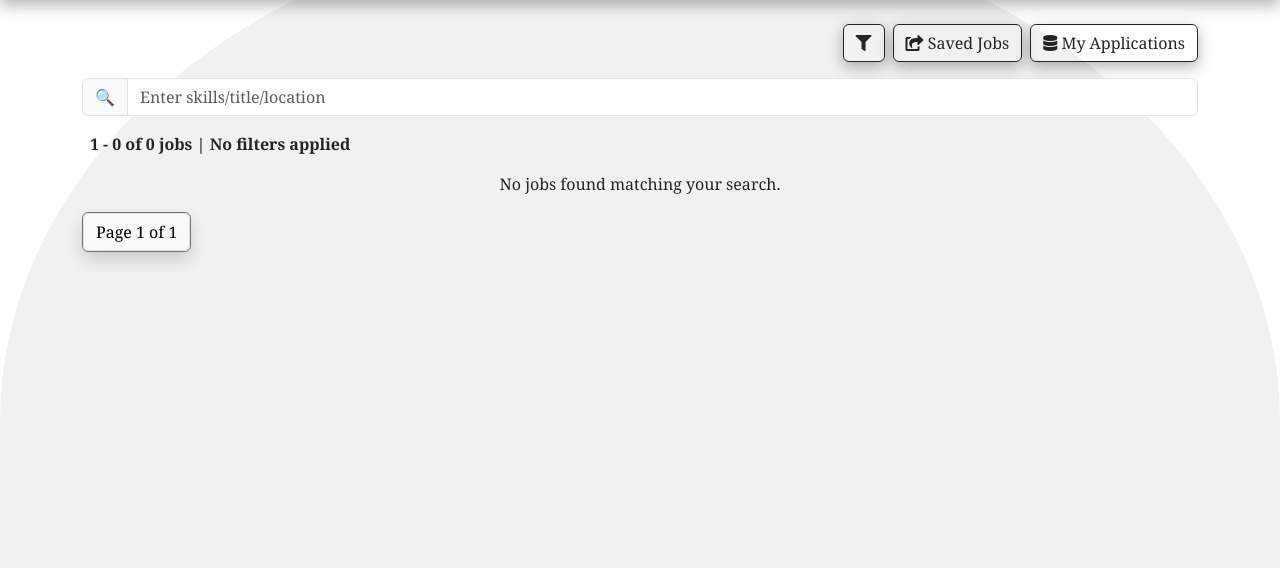
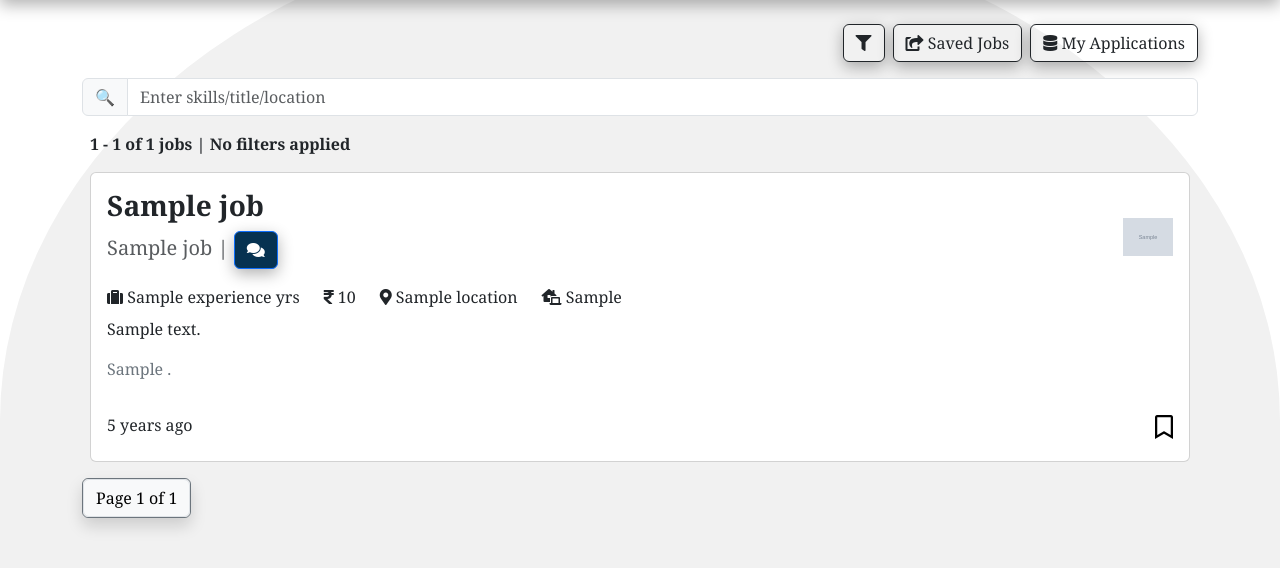
Before and after one commit to hariharen1996/jobsphere, a Django app: page /dashboard/ in a window 1280 px wide. Shown: the part 79-647 px from the top of the page. Run offline with Django 5.2, Linux system fonts and the light colour scheme; a user stored in the database is signed in; tables that the repository leaves empty hold one stand-in row (values such as "Sample post"); grey boxes marked "Sample" are stand-in pictures; a database or web service that is not in the repository returns one stand-in record (values such as "Sample title"); data that the repository does not hold is empty; some libraries are stand-ins or nearby versions.

Commit message:
feat: implement create,update,delete job restapi
update the existing views by fetching data using requests library

feat: update urls.py

```diff
--- a/jobs/templates/jobs/dashboard.html
+++ b/jobs/templates/jobs/dashboard.html
@@ -148,9 +148,9 @@
                 </a>
 
                     <p class="fs-5 text-muted">
-                        {{ result.employer.company_name }}
+                        {{ result.company_name }}
                         |
-                        <a href="{% url 'company_reviews' result.employer.id %}" class="review-link">
+                        <a href="{% url 'company-reviews' result.employer %}">
                            <button class="btn btn-primary main-btn"><i class="fas fa-comments"></i></button>
                         </a>
                     </p>
@@ -158,7 +158,7 @@
 
                 </div>
 
-                <img src="{{ result.employer.company_logo }}" alt="{{ result.employer.company_name }} Logo"
+                <img src="{{ result.company_logo }}" alt="{{ result.company_name }} Logo"
                      class="company-logo ms-auto" />
             </header>
 
--- a/jobs/urls.py
+++ b/jobs/urls.py
@@ -10,13 +10,16 @@ urlpatterns = [
     path('job_details/<int:id>/',views.job_details,name="job_details"),
     path('saved_job/',views.saved_jobs,name='saved_jobs'),
     path('save_job/<int:job_id>/',views.save_job,name='save_job'),
-    path('update_job/<int:id>/',views.update_job,name="update_job"),
-    path('delete_job/<int:id>/',views.delete_job,name='delete_job'),
+    path('update_job/<int:job_id>/',views.update_job,name="update_job"),
+    path('delete_job/<int:job_id>/',views.delete_job,name='delete_job'),
     path('export_jobs_excel/',views.export_jobdata_excel,name='export_jobs_excel'),
     path('apply_jobs/<int:job_id>/',views.apply_jobs,name='apply_jobs'),
     path('job_application/',views.job_applications,name='job_application'),
     path('update_application_skills/<int:id>/',views.update_jobapplication_skills,name='update_application_skills'),
-    path('company_reviews/<int:employer_id>/', views.company_reviews, name='company_reviews'),
+    path('company-reviews/<int:employer_id>/', views.company_reviews, name='company-reviews'),
 
-    path('api/dashboard-api/',api_views.dashboard,name='dashboard-api')
+    path('api/dashboard/',api_views.dashboard,name='dashboard-api'),
+    path('api/create/', api_views.create_job_view, name='create-job-api'),
+    path('api/update/<int:job_id>/', api_views.update_job_view, name='update-job-api'),
+    path('api/delete/<int:job_id>/', api_views.delete_job_view, name='delete-job-api'),
 ]
--- a/jobs/views.py
+++ b/jobs/views.py
@@ -46,7 +46,7 @@ def dashboard(request):
             messages.warning(request, "Please create your employer profile to access the dashboard")
             return redirect('job_home')
 
-    api_url = settings.JOBS_API
+    api_url = "http://127.0.0.1:8000/api/dashboard/"
     params = {
         'search': request.GET.get('search', ''),
         'work_mode': request.GET.get('work_mode', ''),
@@ -161,60 +161,169 @@ def create_job(request):
         messages.warning(request, "You need to create an employer profile before posting jobs.")
         return redirect('job_home')
 
-
     if request.method == 'POST':
         form = JobForm(request.POST)
         if form.is_valid():
             employer = Employer.objects.get(user=request.user)
-            job = form.save(commit=False)
-            job.employer = employer
-            job.save()
-            skill = form.cleaned_data.get('skills')
+            company_name = employer.company_name
+            company_logo = employer.company_logo
+            print(company_name,company_logo)
+            job_data = form.cleaned_data
+            job_data['employer'] = employer.id
+            employer_instance = Employer.objects.get(id=job_data['employer'])
+            job_data['company_name'] = company_name
+            job_data['company_logo'] = company_logo
 
-            if skill:
-                job.skills.set(skill)
-            print(f"skill:{skill}")
-            job.save()
-            return redirect('dashboard')
+            payload = {
+                'employer': employer_instance.id,
+                'title': job_data['title'],
+                'description': job_data['description'],
+                'location': job_data['location'],
+                'salary_range': job_data['salary_range'],
+                'work_mode': job_data['work_mode'],
+                'experience': job_data['experience'],
+                'benefits': job_data['benefits'],
+                'application_deadline': job_data['application_deadline'].strftime('%Y-%m-%d'),
+                'job_category': job_data['job_category'],
+                'role': job_data['role'],
+                'number_of_openings': job_data['number_of_openings'],
+                'status': job_data['status'],
+                'posted_time': timezone.now().strftime('%Y-%m-%d %H:%M:%S'),
+                'skills': [{'job_skills': skill.job_skills} for skill in job_data['skills']],
+                'company_name': company_name,
+                'company_logo': company_logo.url if company_logo else None
+
+            }
+
+
+            token = request.COOKIES.get('access_token')
+
+            if token:
+                api_url = "http://127.0.0.1:8000/api/create/"
+                headers = {
+                    'Authorization': f"Bearer {token}",
+                    'Content-Type': 'application/json',
+                }
+                response = requests.post(api_url, json=payload, headers=headers)
+                print(f"responsestatus: {response.status_code}")
+                print(f"responsecontent: {response.content}")
+                if response.status_code == 201:
+                    return redirect('dashboard')
+                else:
+                    messages.error(request, f"There was an error creating the job: {response.content.decode()}")
+            else:
+                messages.error(request, "You are not authenticated. Please log in again.")
+        else:
+            messages.error(request, "Form is not valid.")
     else:
         form = JobForm()
 
-    return render(request,'jobs/job_form.html',{'form':form})
+    return render(request, 'jobs/job_form.html', {'form': form})
 
 
 @login_required
-def update_job(request,id):
-    job = get_object_or_404(Job,id=id)
+def update_job(request, job_id):
+    if request.user.user_type == 'Applicant':
+        return redirect('job_home')
 
-    if request.user != job.employer.user:
-        messages.error(request,'You are not allowed to update this job.')
+    try:
+        job = Job.objects.get(id=job_id)
+    except Job.DoesNotExist:
+        messages.error(request, "Job not found.")
+        return redirect('job_home')
+
+    if job.employer.user != request.user:
+        messages.warning(request, "You don't have permission to edit this job.")
         return redirect('dashboard')
 
     if request.method == 'POST':
-        form = JobForm(request.POST,instance=job)
+        form = JobForm(request.POST, instance=job)
         if form.is_valid():
-            form.save()
-            messages.success(request,"Job updated successfully!")
-            return redirect('dashboard')
+            employer = Employer.objects.get(user=request.user)
+            job_data = form.cleaned_data
+            job_data['employer'] = employer.id
+            job_data['company_name'] = employer.company_name
+            job_data['company_logo'] = employer.company_logo
+
+            job = form.save()
+
+            payload = {
+                'employer': employer.id,
+                'title': job.title,
+                'description': job.description,
+                'location': job.location,
+                'salary_range': job.salary_range,
+                'work_mode': job.work_mode,
+                'experience': job.experience,
+                'benefits': job.benefits,
+                'application_deadline': job.application_deadline.strftime('%Y-%m-%d'),
+                'job_category': job.job_category,
+                'role': job.role,
+                'number_of_openings': job.number_of_openings,
+                'status': job.status,
+                'posted_time': timezone.now().strftime('%Y-%m-%d %H:%M:%S'),
+                'skills': [{'job_skills': skill.job_skills} for skill in job.skills.all()],
+                'company_name': employer.company_name,
+                'company_logo': employer.company_logo.url if employer.company_logo else None
+            }
+
+            token = request.COOKIES.get('access_token')
+            print(job.id)
+            if token:
+                api_url = f"http://127.0.0.1:8000/api/update/{job.id}/"
+                headers = {
+                    'Authorization': f"Bearer {token}",
+                    'Content-Type': 'application/json',
+                }
+                response = requests.put(api_url, json=payload, headers=headers)
+
+                if response.status_code == 200:
+                    return redirect('dashboard')
+                else:
+                    messages.error(request, f"There was an error updating the job: {response.content.decode()}")
+            else:
+                messages.error(request, "You are not authenticated. Please log in again.")
+        else:
+            messages.error(request, "Form is not valid.")
     else:
         form = JobForm(instance=job)
 
-    return render(request,'jobs/job_form.html',{'form':form})
+    return render(request, 'jobs/job_form.html', {'form': form})
+
 
 @login_required
-def delete_job(request,id):
-    job = get_object_or_404(Job,id=id)
+def delete_job(request,job_id):
+    job = get_object_or_404(Job,id=job_id)
 
     if request.user != job.employer.user:
-        messages.error(request,'You are not allowed to delete this job.')
+        messages.error(request, 'You are not allowed to delete this job.')
         return redirect('dashboard')
 
-    if request.method == 'POST':
-        job.delete()
-        messages.success(request,"Job deleted successfully!")
+    jwt_access_token = request.COOKIES.get('access_token')
+    if not jwt_access_token:
+        messages.error(request, "Authentication token is missing.")
         return redirect('dashboard')
 
+    headers = {
+        'Authorization': f'Bearer {jwt_access_token}',
+    }
+
+    api_url = f'http://127.0.0.1:8000/api/delete/{job.id}/'
+
+    try:
+        response = requests.delete(api_url, headers=headers)
+
+        if response.status_code == 204:
+            messages.success(request, "Job deleted successfully!")
+        else:
+            messages.error(request, f"There was an error deleting the job: {response.text}")
+
+    except requests.exceptions.RequestException as e:
+        messages.error(request, f"Request failed: {str(e)}")
+
     return redirect('dashboard')
+
+
 
 @login_required
 def job_details(request,id):
```
Also changed, not shown: jobs/api_views.py (+37 -1 lines), jobs/serializer.py (+21 -25 lines).
